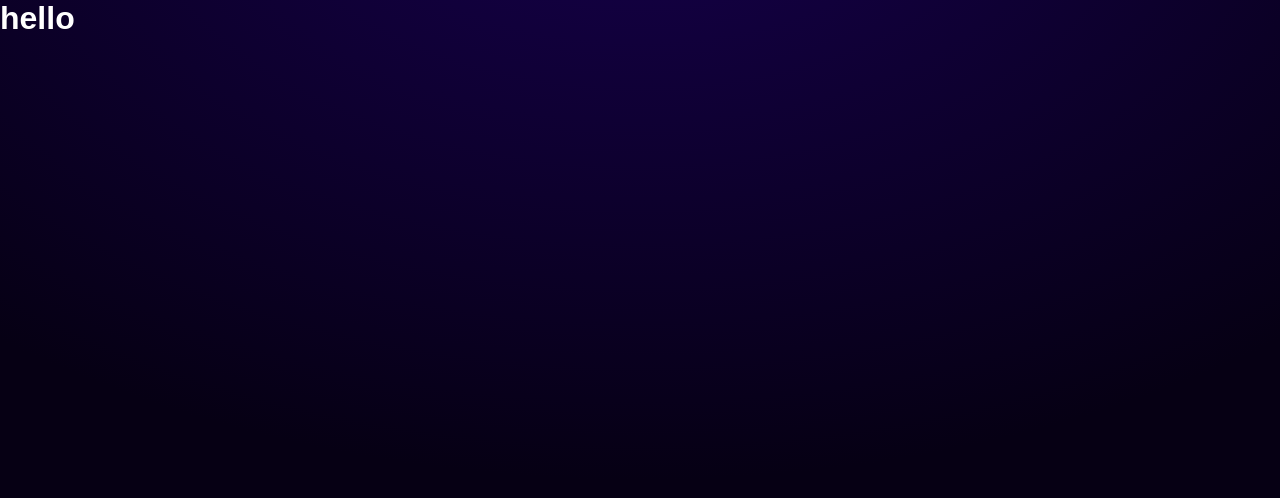
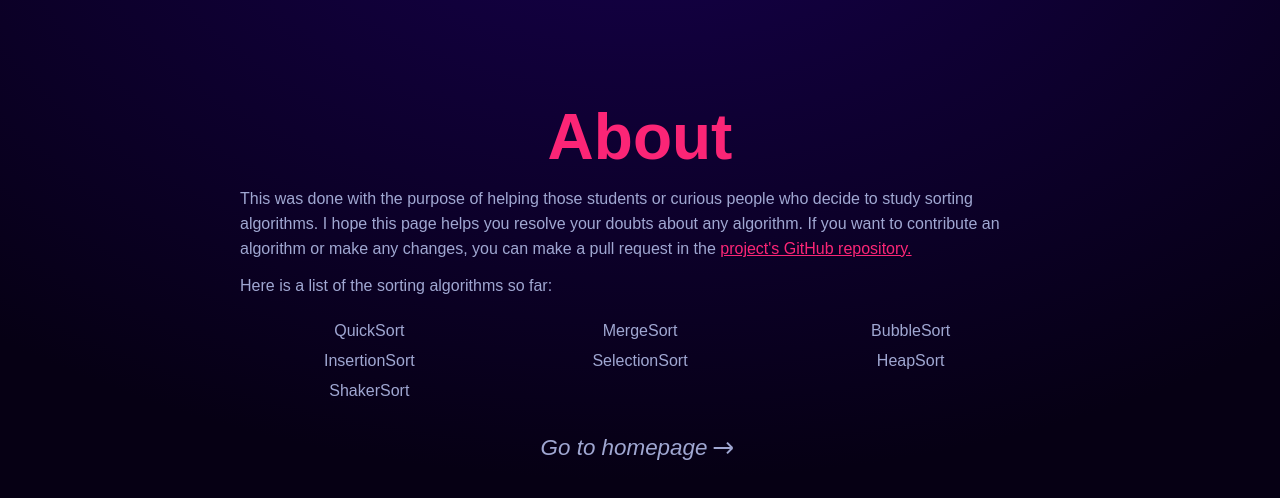
Before and after one commit to Eckry/Sorted-Symphony, a React (Vite) app: page /about in a window 1280 px wide. Shown: the top 498 px of the page. Built offline with nearby package versions, Linux system fonts and the light colour scheme; a web font is replaced by a local one.

Commit message:
add About page

```diff
--- a/src/routes/About.tsx
+++ b/src/routes/About.tsx
@@ -1,3 +1,36 @@
+import "./styles/About.css";
+import { algorithms } from "../consts";
+import { Link } from "react-router-dom";
+import { RightArrowIcon } from "../icons";
+
 export const About = () => {
-  return <h1>hello</h1>;
+  return (
+    <main className="about-container">
+      <h1 className="about-title">About</h1>
+      <p className="about-text">
+        This was done with the purpose of helping those students or curious
+        people who decide to study sorting algorithms. I hope this page helps
+        you resolve your doubts about any algorithm. If you want to contribute
+        an algorithm or make any changes, you can make a pull request in the{" "}
+        <a
+          className="about-link"
+          target="_blank"
+          href="https://github.com/Eckry/Sorted-Symphony"
+        >
+          project's GitHub repository.
+        </a>
+      </p>
+      <p className="about-text">
+        Here is a list of the sorting algorithms so far:
+      </p>
+      <ul className="about-ul">
+        {Object.values(algorithms).map((algorithm) => {
+          return <li className="about-algorithm">{algorithm}</li>;
+        })}
+      </ul>
+      <Link to="/" className="link-orchestra">
+        Go to homepage <RightArrowIcon />
+      </Link>
+    </main>
+  );
 };
--- /dev/null
+++ b/src/routes/styles/About.css
@@ -0,0 +1,37 @@
+.about-container {
+  width: 90%;
+  max-width: 800px;
+  margin: auto;
+  padding-top: 100px;
+}
+
+.about-title {
+  text-align: center;
+  color: var(--highlight-color);
+  font-size: 4rem;
+}
+
+.about-text {
+  color: var(--tertiary-brighty-color);
+  line-height: 25px;
+  margin-top: 12px;
+}
+
+.about-ul {
+  list-style: none;
+  display: grid;
+  grid-template-columns: 1fr 1fr 1fr;
+  gap: 12px;
+  text-align: center;
+  margin-top: 24px;
+}
+
+.about-algorithm {
+  color: var(--tertiary-brighty-color);
+}
+
+.about-link {
+  text-decoration: none;
+  color: var(--highlight-color);
+  text-decoration: underline;
+}
```
